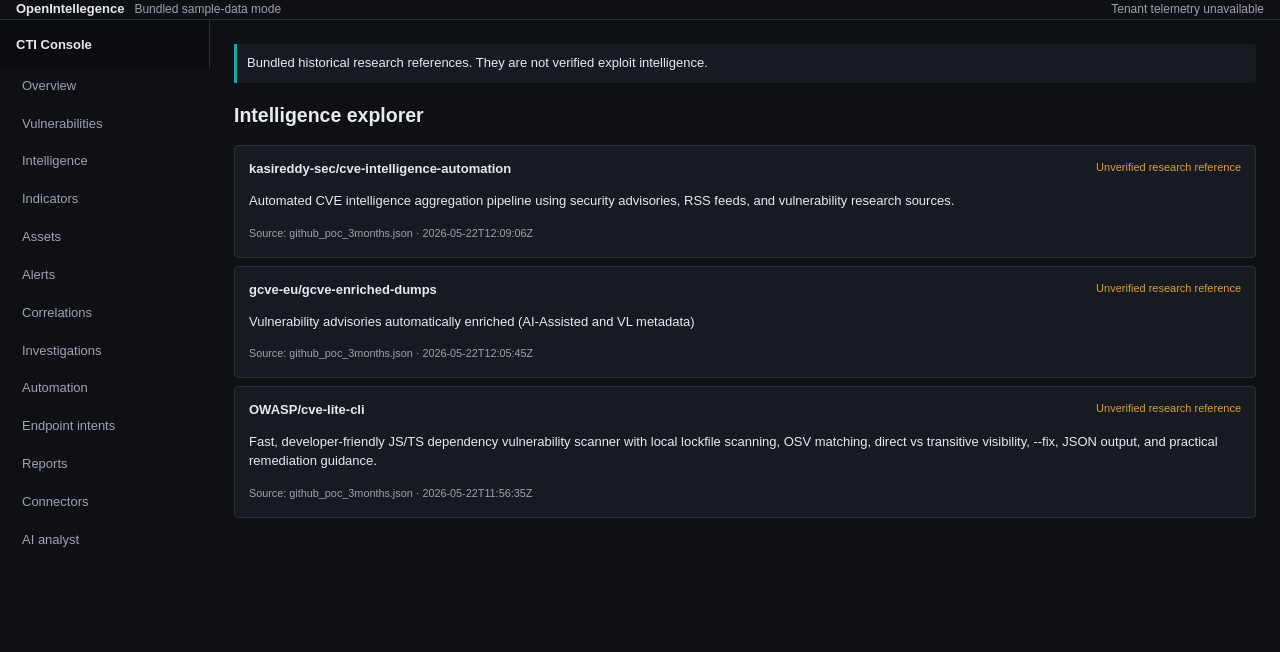
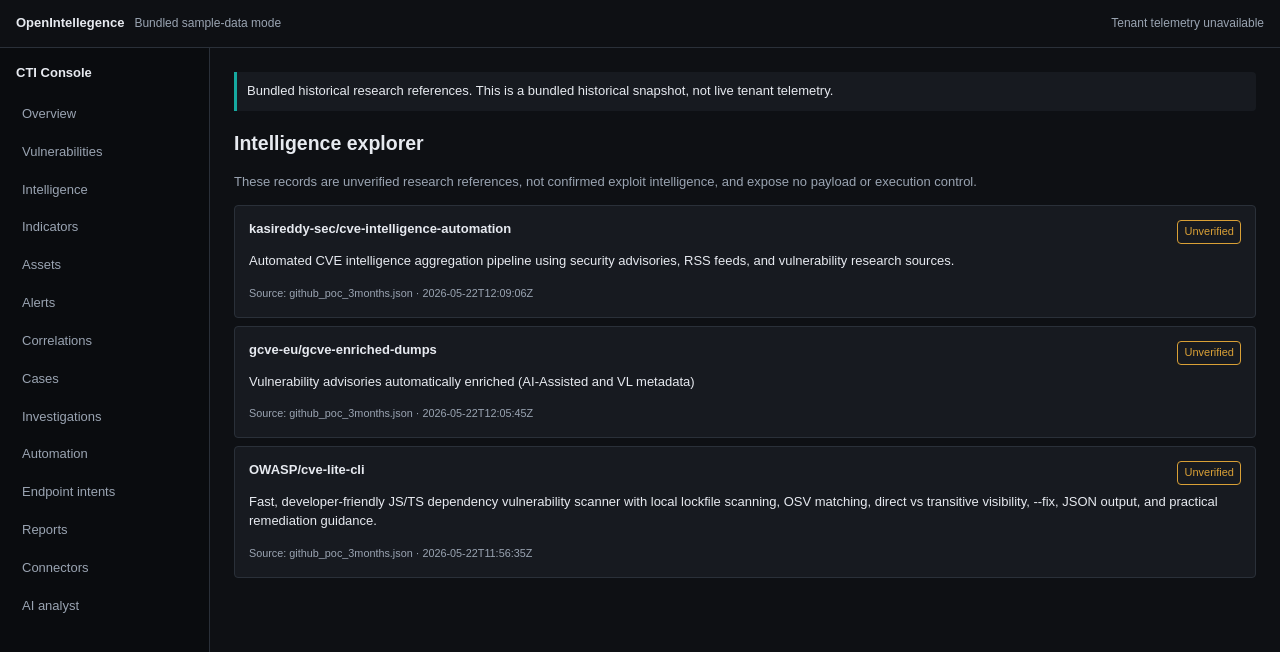
Before and after one commit to stmarya/OpenIntellegence, a Next.js app in the folder frontend/: page /research in a window 1280 px wide. Shown: the top 652 px of the page. Built offline with nearby package versions, Linux system fonts and the light colour scheme.

Commit message:
fix(frontend): correct shell grid structure and finish route refactor

```diff
--- a/frontend/src/app/layout.tsx
+++ b/frontend/src/app/layout.tsx
@@ -1,4 +1,5 @@
 import type { Metadata } from 'next';
+import { TenantScopeIndicator } from '@/components/States';
 import './globals.css';
 
 export const metadata: Metadata = {
@@ -7,16 +8,48 @@ export const metadata: Metadata = {
   robots: { index: false, follow: false },
 };
 
-const primary = [
-  ['Overview', '/overview'], ['Vulnerabilities', '/vulnerabilities'], ['Intelligence', '/research'],
-  ['Indicators', '/indicators'], ['Assets', '/assets'], ['Alerts', '/alerts'], ['Correlations', '/correlations'],
-  ['Investigations', '/investigations'], ['Automation', '/automation'], ['Endpoint intents', '/endpoint-intents'],
-  ['Reports', '/reports'], ['Connectors', '/connectors'], ['AI analyst', '/ai-analyst'],
+const PRIMARY_NAVIGATION = [
+  ['Overview', '/overview'],
+  ['Vulnerabilities', '/vulnerabilities'],
+  ['Intelligence', '/research'],
+  ['Indicators', '/indicators'],
+  ['Assets', '/assets'],
+  ['Alerts', '/alerts'],
+  ['Correlations', '/correlations'],
+  ['Cases', '/cases'],
+  ['Investigations', '/investigations'],
+  ['Automation', '/automation'],
+  ['Endpoint intents', '/endpoint-intents'],
+  ['Reports', '/reports'],
+  ['Connectors', '/connectors'],
+  ['AI analyst', '/ai-analyst'],
 ] as const;
 
 export default function RootLayout({ children }: { children: React.ReactNode }) {
-  return <html lang="en" className="dark"><body className="bg-surface text-text-primary antialiased">
-    <header className="topbar"><div><strong>OpenIntellegence</strong><span className="tenant">Bundled sample-data mode</span></div><span className="scope">Tenant telemetry unavailable</span></header>
-    <div className="cti-shell"><aside className="sidebar"><strong>CTI Console</strong><nav aria-label="Primary navigation">{primary.map(([label, href]) => <a href={href} key={href}>{label}</a>)}</nav></aside><section>{children}</section></div>
-  </body></html>;
+  return (
+    <html lang="en" className="dark">
+      <body>
+        <div className="cti-shell">
+          <header className="topbar">
+            <div>
+              <strong>OpenIntellegence</strong>
+              <span className="tenant">Bundled sample-data mode</span>
+            </div>
+            <TenantScopeIndicator scope="Tenant telemetry unavailable" />
+          </header>
+          <aside className="sidebar">
+            <strong>CTI Console</strong>
+            <nav aria-label="Primary navigation">
+              {PRIMARY_NAVIGATION.map(([label, href]) => (
+                <a href={href} key={href}>
+                  {label}
+                </a>
+              ))}
+            </nav>
+          </aside>
+          <main>{children}</main>
+        </div>
+      </body>
+    </html>
+  );
 }
--- a/frontend/src/app/research/page.tsx
+++ b/frontend/src/app/research/page.tsx
@@ -1,5 +1,34 @@
+import { DemoDataBanner, EmptyState } from '@/components/States';
+import { StatusChip } from '@/components/StatusChip';
 import { intelligenceRepository } from '@/data/repositories/intelligence-repository';
 
 export default function ResearchPage() {
-  return <main className="content"><p className="banner">Bundled historical research references. They are not verified exploit intelligence.</p><h1>Intelligence explorer</h1>{intelligenceRepository.listResearchReferences().map(record => <section className="reference" key={record.id}><strong>{record.repository}</strong><span>Unverified research reference</span><p>{record.description}</p><small>Source: {record.provenance.sourceFile} · {record.updatedAt}</small></section>)}</main>;
+  const references = intelligenceRepository.listResearchReferences();
+  return (
+    <section className="content">
+      <DemoDataBanner label="Bundled historical research references." />
+      <h1>Intelligence explorer</h1>
+      <p className="muted">
+        These records are unverified research references, not confirmed exploit intelligence, and expose no payload or
+        execution control.
+      </p>
+      {references.length === 0 ? (
+        <EmptyState
+          title="No research references available"
+          detail="The bundled snapshot returned no research references for this view."
+        />
+      ) : (
+        references.map((record) => (
+          <article className="reference" key={record.id}>
+            <strong>{record.repository}</strong>
+            <StatusChip label="Unverified" tone="unknown" />
+            <p>{record.description}</p>
+            <small>
+              Source: {record.provenance.sourceFile} · {record.updatedAt}
+            </small>
+          </article>
+        ))
+      )}
+    </section>
+  );
 }
```
Also changed, not shown: frontend/src/app/ai-analyst/page.tsx (+23 -1 lines).
